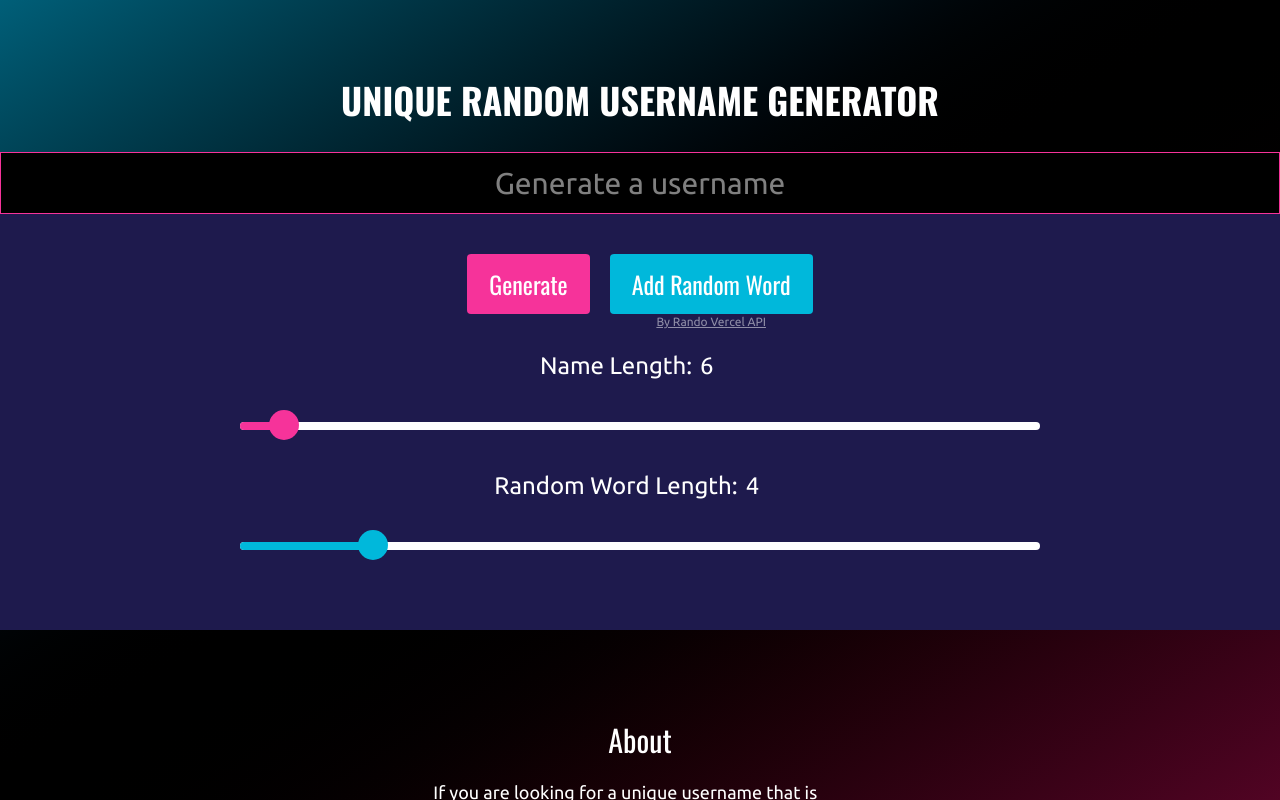
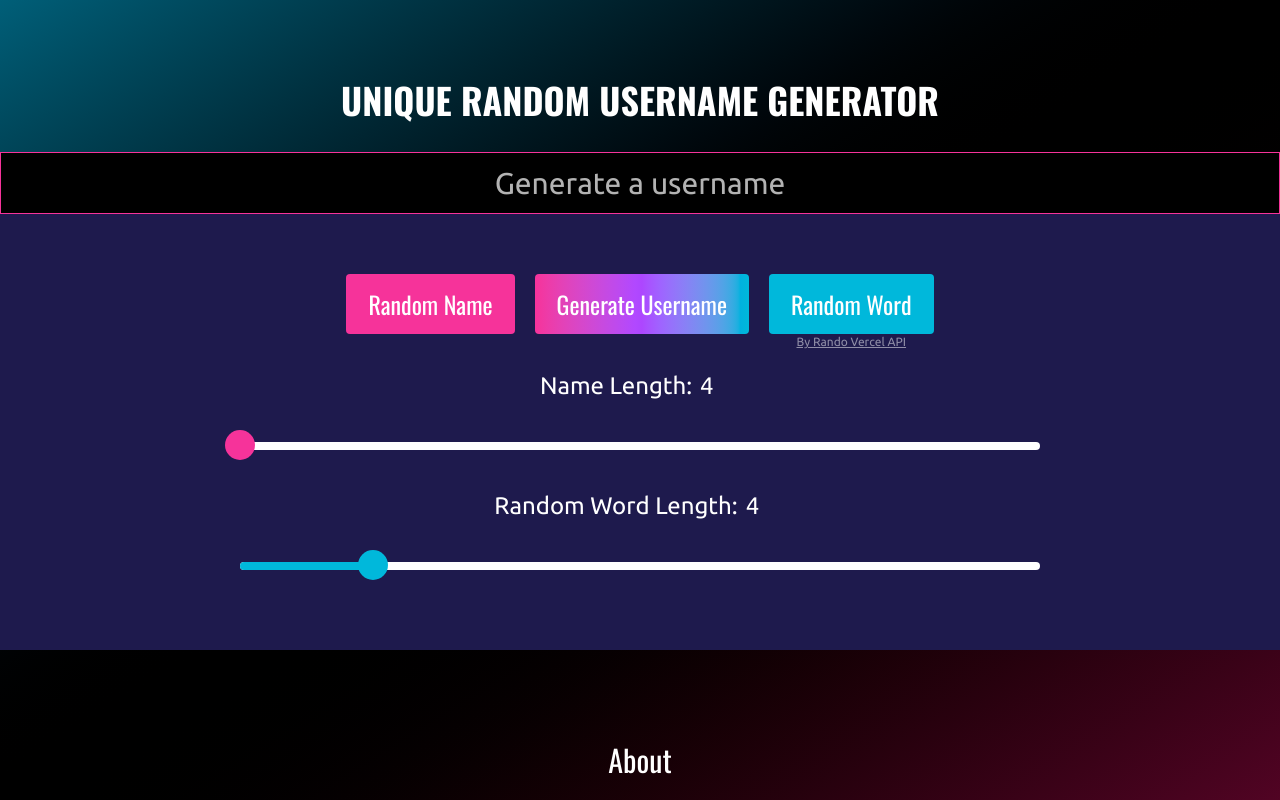
Before and after one commit to Reluckycf/urug, a React (Vite) app: page / in a window 1280 px wide. Built offline with nearby package versions, Linux system fonts and the light colour scheme.

Commit message:
Changes to the way generation looks, added new buttons and copy by click on the username

```diff
--- a/src/App.jsx
+++ b/src/App.jsx
@@ -1,7 +1,7 @@
 import { useEffect, useRef, useState } from "react"
 import { generate } from "./urug";
 import { FontAwesomeIcon } from "@fortawesome/react-fontawesome";
-import { faArrowUpRightFromSquare } from "@fortawesome/free-solid-svg-icons";
+import { faArrowUpRightFromSquare, faXmark } from "@fortawesome/free-solid-svg-icons";
 import { faGithub } from "@fortawesome/free-brands-svg-icons";
 
 function App() {
@@ -9,10 +9,12 @@ function App() {
   const [posX, setPosX] = useState(0);
   const [posY, setPosY] = useState(0);
 
-  const [scount, setSCount] = useState(6);
+  const [scount, setSCount] = useState(4);
   const [wcount, setWCount] = useState(4)
   const [gName, setGName] = useState("");
-  const [userName, setUsername] = useState("");
+  const [randomWord, setRandomWord] = useState("");
+  const [generating, setGenerating] = useState(false);
+  const [copied, setCopied] = useState(false);
 
   const [isTracking, setTracking] = useState(false);
   const [isTracking2, setTracking2] = useState(false);
@@ -195,8 +197,7 @@ function App() {
   useEffect(() => {
     const handleKey = (e) => {
       if (e.key === "Enter"){
-        const username = generate(scount)
-        uinput.current.value = username
+        handleClickGenAll()
       }
     }
 
@@ -276,25 +277,76 @@ function App() {
     }
   }
 
-  const handleChange = (e) => {
-    setUsername(e.target.value)
+
+  const handleClickGen = (e) => {
+    setGenerating(true)
+    let countInt = 0
+    let maxCount = Math.random() * (8 - 4) + 4
+    const interval = setInterval(() => {
+      if(countInt <= maxCount) {
+        const username = generate(scount)
+        setGName(username)
+        countInt++;
+      } else {
+        clearInterval(interval)
+        setGenerating(false)
+      }
+    }, 50)
   }
 
-  const handleClickGen = (e) => {
-    const username = generate(scount)
-    setGName(username)
-    uinput.current.value = username
-    setUsername(username)
+  const handleClickGenAll = async () => {
+    setGenerating(true)
+    let countInt = 0
+    let maxCount = Math.random() * (8 - 4) + 4
+    const interval = setInterval(() => {
+      if(countInt <= maxCount) {
+        const username = generate(scount)
+        setGName(username)
+        countInt++;
+      } else {
+        clearInterval(interval)
+        setGenerating(false)
+      }
+    }, 50)
+
+    const res = await fetch('https://random-word-api.vercel.app/api?words=1&length=' + wcount)
+    if(res.ok) {
+      setGenerating(true)
+      const body = await res.json()
+      setRandomWord(body[0])
+      setTimeout(() => {
+        setGenerating(false)
+      }, 400)
+    }
+
   }
 
   const handleClickRandWord = async (e) => {
     const res = await fetch('https://random-word-api.vercel.app/api?words=1&length=' + wcount)
     if(res.ok) {
+      setGenerating(true)
       const body = await res.json()
-      const username = gName + body[0]
-      uinput.current.value = gName + body[0]
-      setUsername(username)
+      setRandomWord(body[0])
+      setTimeout(() => {
+        setGenerating(false)
+      }, 400)
     }
+  }
+
+  const handleCopy = (e) => {
+    if (!gName && !randomWord) {
+      return
+    }
+    navigator.clipboard.writeText(gName+randomWord)
+      .then(() => {
+        setCopied(true);
+        setTimeout(()=> {
+          setCopied(false)
+        }, 3000)
+      })
+      .catch(err => {
+        console.error("Failed to copy text: ", err);
+      });
   }
 
   return (
@@ -306,20 +358,45 @@ function App() {
               <div className="w-full h-full">
                 <div className="relative">
                   <div className="absolute backdrop-blur-2xl bg-black inset-0"></div>
-                  <input onChange={handleChange} ref={uinput} type="text" className="relative text-center w-full outline-none transition text-white border border-pink-500 py-3 px-5 text-3xl" spellCheck={false} placeholder="Generate a username" />
+                  <div className="relative w-full text-white border border-pink-500 py-3 px-5 text-3xl flex justify-center overflow-x-auto">
+                    <p onClick={handleCopy} title="Click to copy" className={`w-full text-center ${gName||randomWord? "cursor-pointer" : ""}`}>
+                      <span id="gName" className={`${gName ? "" : "opacity-70"} ${generating ? "text-pink-500" : "text-white"} transition duration-300`}>{gName ? gName : "Generate a username"}</span>
+                      <span id="randomWord" className={`${generating ? "text-cyan-500" : "text-white"} transition duration-300`}>{randomWord}</span>
+                    </p>
+                  </div>
+                  <div className={`Copied-text ${copied ? "opacity-100" : "opacity-0"} transition duration-1000 select-none pointer-events-none z-10 absolute w-full -bottom-11 flex items-center justify-center`}>
+                    <div className="absolute bg-slate-700 w-4 h-4 rotate-45 -top-1"></div>
+                    <div className="relative bg-slate-700 px-3 py-2 rounded">Username Copied!</div>
+                  </div>
+                  {/* <input onChange={handleChange} ref={uinput} type="text" className="relative text-center w-full outline-none transition text-white border border-pink-500 py-3 px-5 text-3xl" spellCheck={false} placeholder="Generate a username" /> */}
                 </div>
-                <div className="bg-indigo-950 pb-20 pt-10">
+                <div className="bg-indigo-950 pb-20 pt-15">
                   <div className="w-full px-10 flex flex-col">
-                      <div className="flex flex-wrap md:flex-nowrap gap-5 mb-5 mx-auto">
-                        <button onClick={handleClickGen} className="mb-auto justify-self-center px-5 py-3 bg-pink-500 rounded md:text-2xl font-['Oswald'] hover:bg-transparent border-2 cursor-pointer border-transparent transition hover:text-pink-500 hover:border-pink-500">Generate</button>
+                      <div className="flex flex-wrap sm:flex-row flex-col md:flex-nowrap gap-5 mb-5 mx-auto justify-center">
+                        <button onClick={handleClickGen} className="mb-auto justify-self-center px-5 py-3 bg-pink-500 rounded md:text-2xl font-['Oswald'] hover:bg-transparent border-2 cursor-pointer border-transparent transition hover:text-pink-500 hover:border-pink-500">Random Name</button>
+                        <div className="order-first md:order-none group relative bg-gradient-to-r from-pink-500 via-purple-500 to-cyan-500 mb-auto rounded">
+                            <div className="absolute inset-0 bg-transparent group-hover:bg-indigo-950 rounded m-0.5 transition"></div>
+                            <button onClick={handleClickGenAll} className="relative mb-auto justify-self-center px-5 py-3 bg-gradient-to-r border-2 border-transparent hover:from-pink-500 hover:via-purple-500 hover:to-cyan-500 rounded md:text-2xl font-['Oswald'] cursor-pointer transition hover:text-transparent bg-clip-text ">Generate Username</button>
+                        </div>
                         <div className="flex flex-col">
-                          <button onClick={handleClickRandWord} className="px-5 py-3 bg-cyan-500 rounded md:text-2xl font-['Oswald'] hover:bg-transparent border-2 cursor-pointer border-transparent transition hover:text-cyan-500 hover:border-cyan-500">Add Random Word</button>
+                          <button onClick={handleClickRandWord} className="px-5 py-3 bg-cyan-500 rounded md:text-2xl font-['Oswald'] hover:bg-transparent border-2 cursor-pointer border-transparent transition hover:text-cyan-500 hover:border-cyan-500">Random Word</button>
                           <a className="text-xs underline opacity-50 hover:opacity-80 text-center" href="https://random-word-api.vercel.app" target="_blank" rel="noreferrer">By Rando Vercel API</a>
                         </div>
+                        {
+                          randomWord && (
+                            <button onClick={()=>setRandomWord("")} title="Remove Random Word" className="mb-auto px-5 py-3 bg-cyan-500 rounded md:text-2xl font-['Oswald'] hover:bg-transparent border-2 cursor-pointer border-transparent transition hover:text-cyan-500 hover:border-cyan-500">
+                              <span className="hidden sm:block">
+                                <FontAwesomeIcon icon={faXmark}/>
+                              </span>
+                              <span className="sm:hidden">Remove Word</span>
+                            </button>
+                          )
+                        }
+
                       </div>
                       {
-                        userName && (
-                          <a href={"https://instantusername.com/?q=" + encodeURI(userName)} target="_blank" rel="noreferrer" title="Check if the username is available on social media" className="mx-auto mb-10 px-5 py-2 disabled:opacity-60 bg-emerald-500 rounded md:text-2xl font-['Oswald'] hover:bg-transparent border-2 cursor-pointer border-transparent transition hover:text-emerald-500 hover:border-emerald-500">
+                        (gName || randomWord) && (
+                          <a href={"https://instantusername.com/?q=" + encodeURI(gName+randomWord)} target="_blank" rel="noreferrer" title="Check if the username is available on social media" className="mx-auto mb-10 px-5 py-2 disabled:opacity-60 bg-emerald-500 rounded md:text-2xl font-['Oswald'] hover:bg-transparent border-2 cursor-pointer border-transparent transition hover:text-emerald-500 hover:border-emerald-500">
                             <div className="flex gap-2 items-center">
                               <p>Check Username</p>
                               <div className="text-lg">
```
